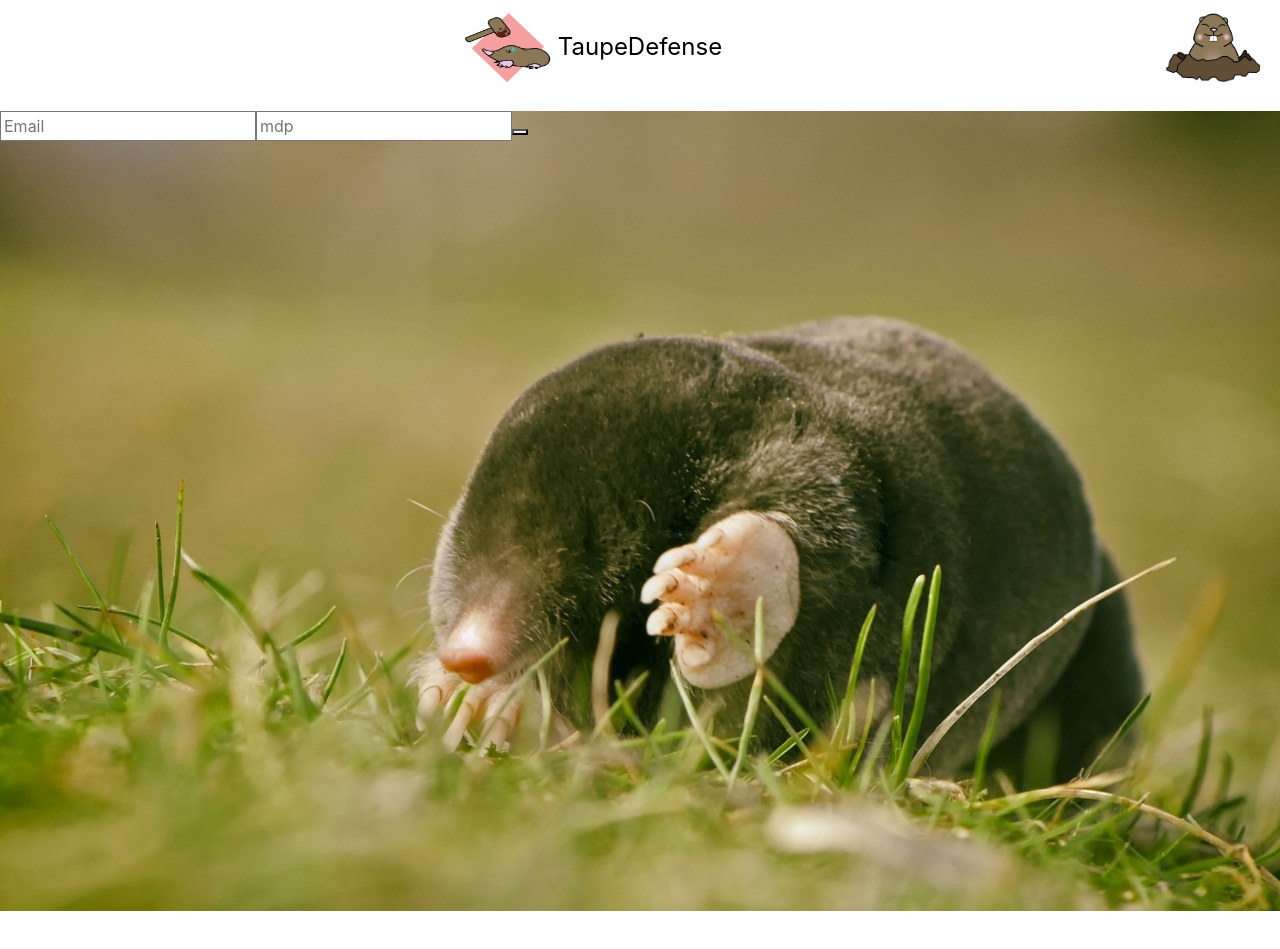
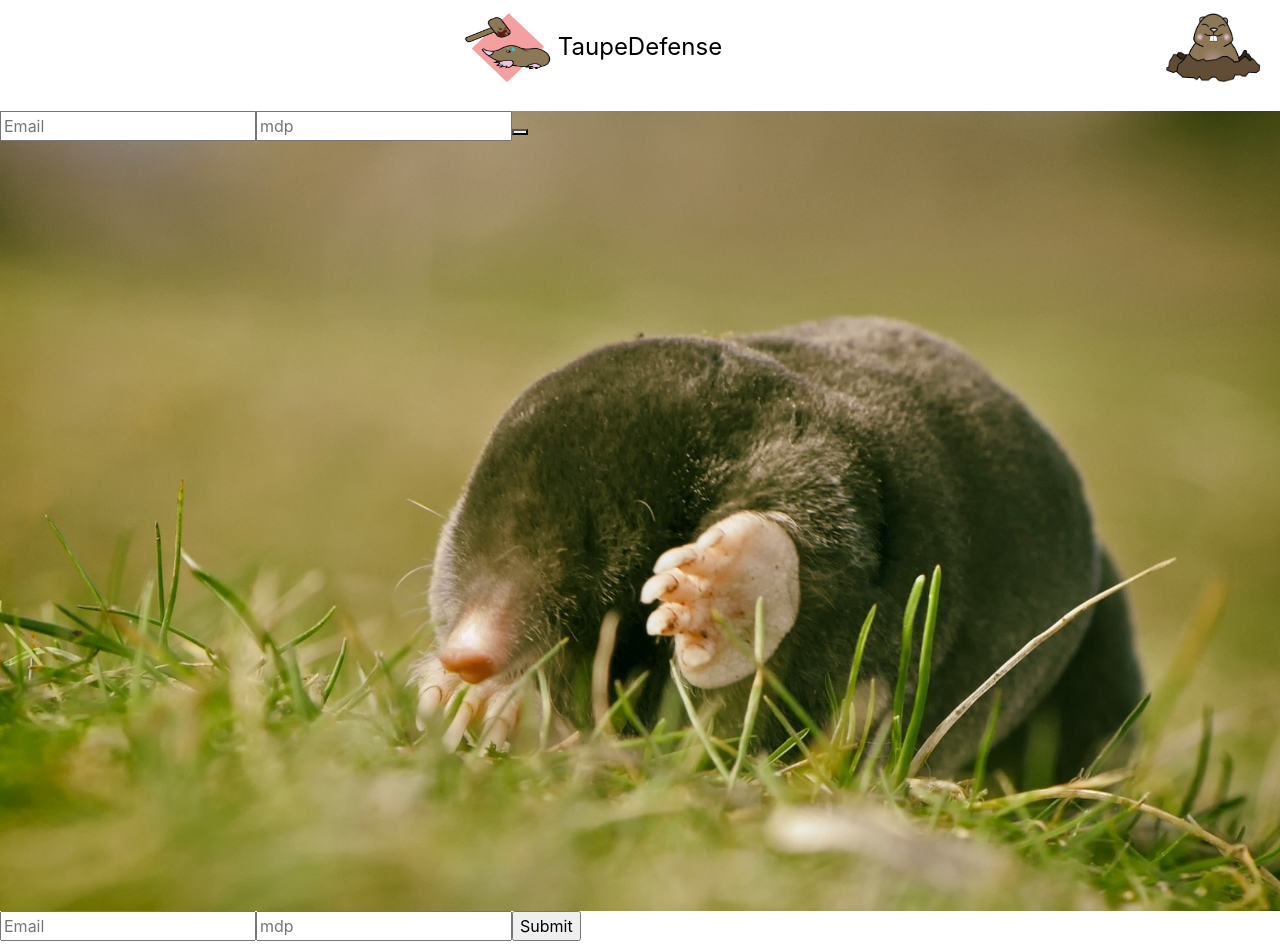
Before and after one commit to MisterL33/TaupeDefense, a React (Create React App) app: page / in a window 1280 px wide. Before the commit the page ends 911 px from the top, so only its background shows below. Built offline with nearby package versions, Linux system fonts and the light colour scheme.

Commit message:
UpToDate

```diff
--- a/src/components/subscribe.tsx
+++ b/src/components/subscribe.tsx
@@ -42,7 +42,7 @@ export class SubscribeApp extends React.Component<{}, ISubscribe> {
             <div>
                 <label>
                     <input type="text" placeholder="Email" value={this.state.mail} onChange={this.handleChangeMail} />
-                    <input type="mdp" placeholder="mdp" value={this.state.mdp} onChange={this.handleChangeMdp} />
+                    <input type="password" placeholder="mdp" value={this.state.mdp} onChange={this.handleChangeMdp} />
                 </label>
                 <input type="submit" onClick={this.handleSubmit} value="Submit" />
             </div >
--- a/src/screens/homeScreen.tsx
+++ b/src/screens/homeScreen.tsx
@@ -5,6 +5,7 @@ var FA = require("react-fontawesome");
 import { StateConsumer, IContext } from '../Context/Provider';
 import Api from '../api/apiManager';
 import { LogApp } from "../components/logIn"
+import { SubscribeApp } from "../components/subscribe";
 interface ILogin {
   mail: string
   mdp: string
@@ -60,6 +61,8 @@ class Home extends React.Component {
 
           <LogApp />
         </div>
+
+        <SubscribeApp />
         {/* Créer un composant de formulaire de connexion et l'importer ici */}
       </div >
 
```
